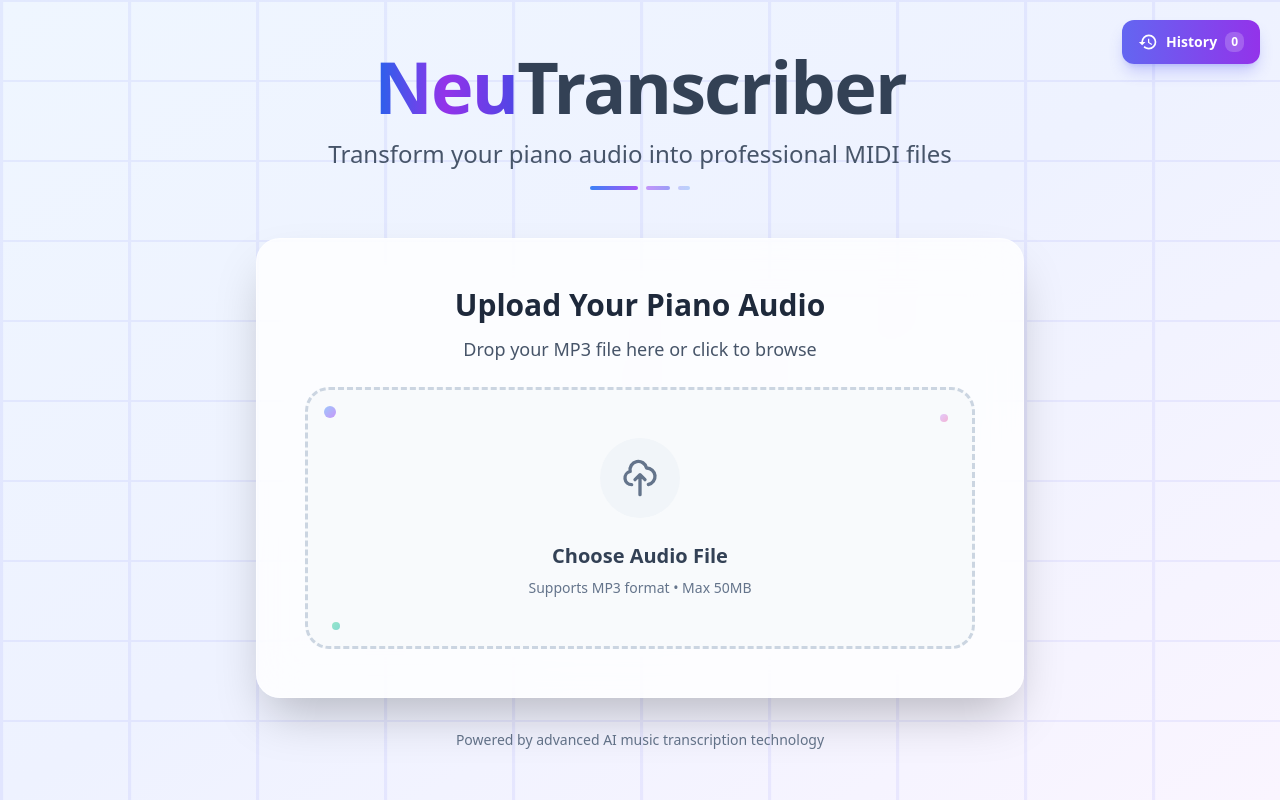
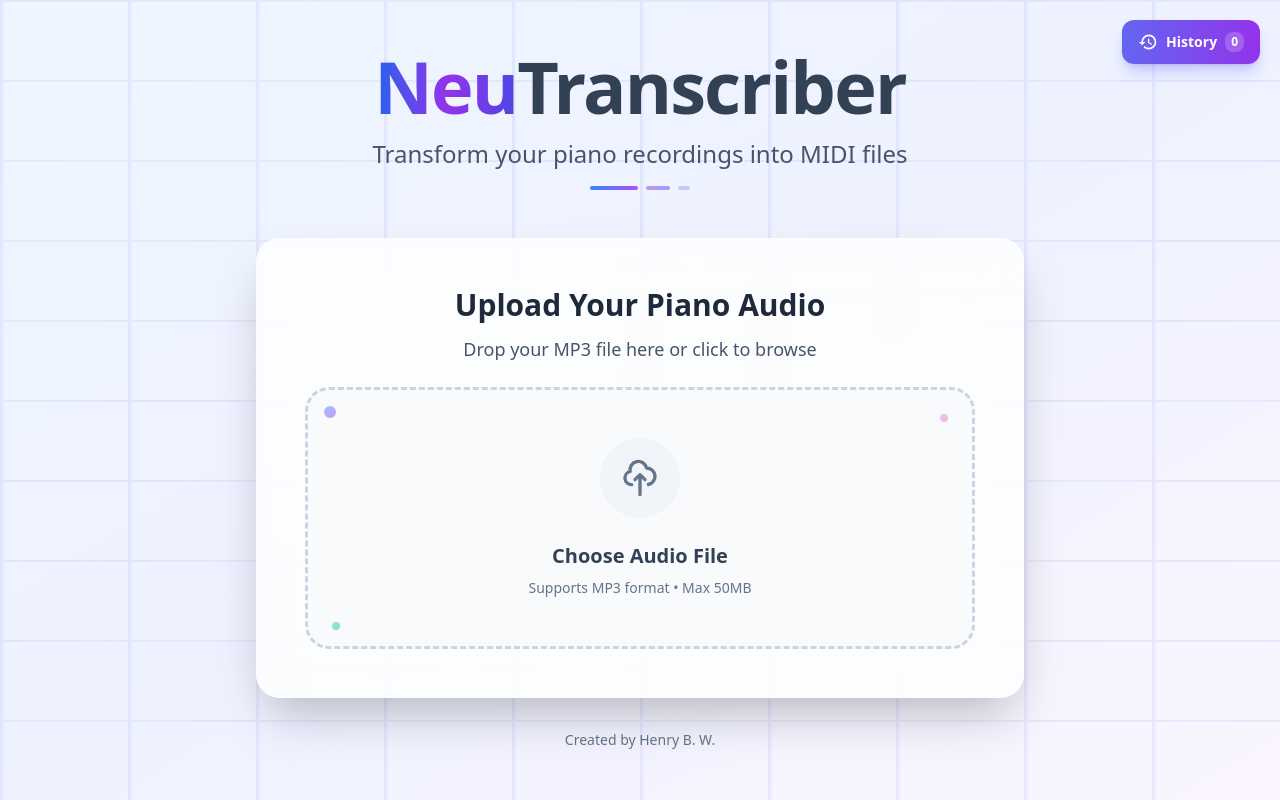
Before and after one commit to lemonadedw/neutranscriber-web, a React (Create React App) app: page / in a window 1280 px wide. Built offline with nearby package versions, Linux system fonts and the light colour scheme.

Commit message:
text fix

```diff
--- a/src/App.js
+++ b/src/App.js
@@ -74,7 +74,7 @@ function App() {
               <span className="text-slate-700">Transcriber</span>
             </h1>
             <p className="text-xl sm:text-2xl text-slate-600 font-medium">
-              Transform your piano audio into professional MIDI files
+              Transform your piano recordings into MIDI files
             </p>
             <div className="flex items-center justify-center gap-2 mt-4">
               <div className="h-1 w-12 bg-gradient-to-r from-blue-500 to-purple-500 rounded-full"></div>
@@ -102,7 +102,7 @@ function App() {
                     <svg className="w-6 h-6" fill="none" stroke="currentColor" viewBox="0 0 24 24">
                       <path strokeLinecap="round" strokeLinejoin="round" strokeWidth={2} d="M9 19V6l12-3v13M9 19c0 1.105-1.343 2-3 2s-3-.895-3-2 1.343-2 3-2 3 .895 3 2zm12-3c0 1.105-1.343 2-3 2s-3-.895-3-2 1.343-2 3-2 3 .895 3 2zM9 10l12-3" />
                     </svg>
-                    <span>Start AI Transcription</span>
+                    <span>Start Transcription</span>
                     <div className="absolute inset-0 -z-10 bg-gradient-to-r from-transparent via-white/20 to-transparent translate-x-[-100%] group-hover:translate-x-[100%] transition-transform duration-700"></div>
                   </div>
                 </button>
@@ -211,7 +211,7 @@ function App() {
 
           {/* Footer */}
           <div className="text-center mt-8 text-slate-500">
-            <p className="text-sm">Powered by advanced AI music transcription technology</p>
+            <p className="text-sm">Created by Henry B. W.</p>
           </div>
         </div>
       </div>
```
